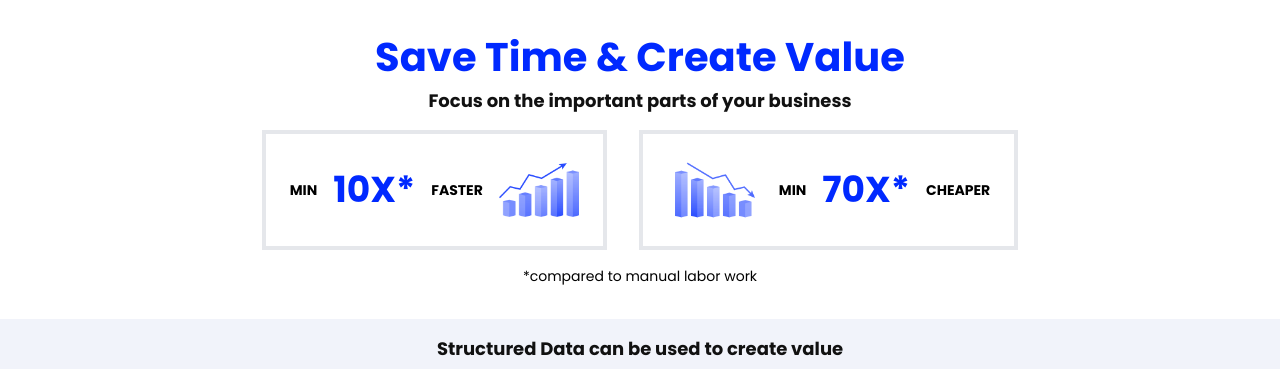
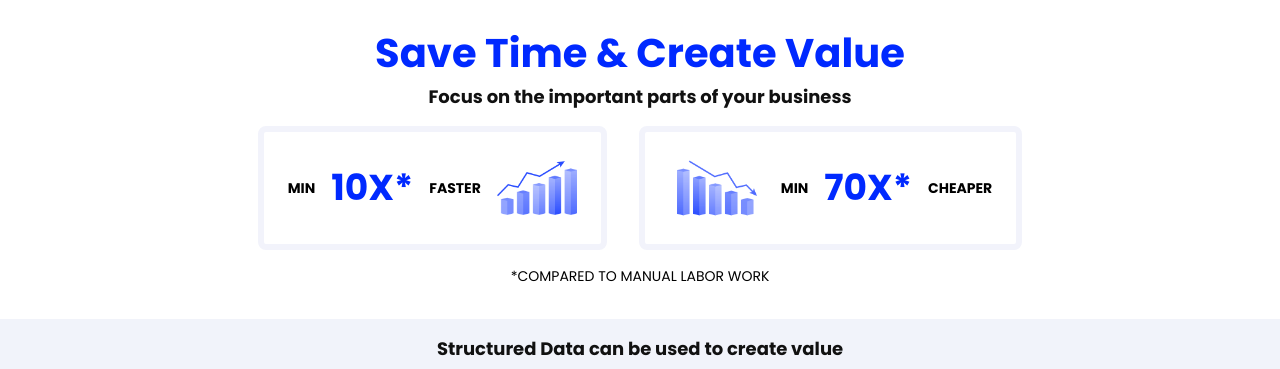
Before and after one commit to zainsadaqat/arithmo, a React (Create React App) app: page / in a window 1280 px wide. Shown: the part 778-1147 px from the top of the page. Built offline with nearby package versions, Linux system fonts and the light colour scheme.

Commit message:
Add border and its properties to stats section

```diff
--- a/src/components/Stats.jsx
+++ b/src/components/Stats.jsx
@@ -12,7 +12,7 @@ const Stats = () => {
         Focus on the important parts of your business
       </h3>
       <div className="flex flex-col justify-center md:flex-row">
-        <div className="flex justify-center items-center border-4 px-4 m-4">
+        <div className="flex justify-center items-center border-[#f2f3fb] border-[6px] rounded-lg px-4 m-4">
           <span className="px-2 text-[14px] font-bold">MIN</span>
           <span className="px-2 font-bold text-[36px] text-[#0029FF]">
             10X*
@@ -22,7 +22,7 @@ const Stats = () => {
             <img src={GraphUp} alt="Graph Up Image" width={80} height={80} />
           </div>
         </div>
-        <div className="flex justify-center items-center border-4 px-4 m-4">
+        <div className="flex justify-center items-center border-[#f2f3fb] border-[6px] rounded-lg px-4 m-4">
           <div className="p-4">
             <img src={GraphDown} alt="Graph Up Image" width={80} height={80} />
           </div>
@@ -33,7 +33,7 @@ const Stats = () => {
           <span className="px-2 text-[14px] font-bold">CHEAPER</span>
         </div>
       </div>
-      <p className="text-[14px] text-center pb-8">
+      <p className="text-[14px] text-center pb-8 uppercase">
         *compared to manual labor work
       </p>
     </section>
```
